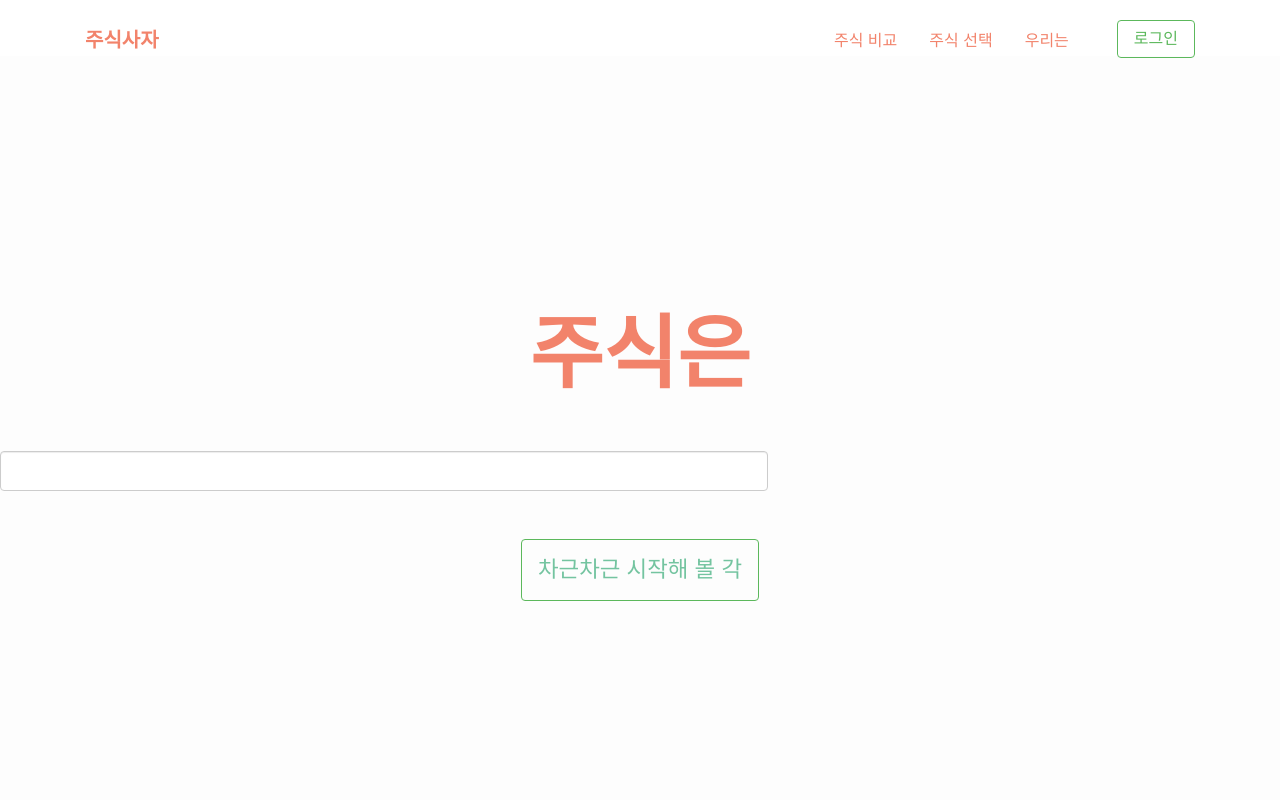
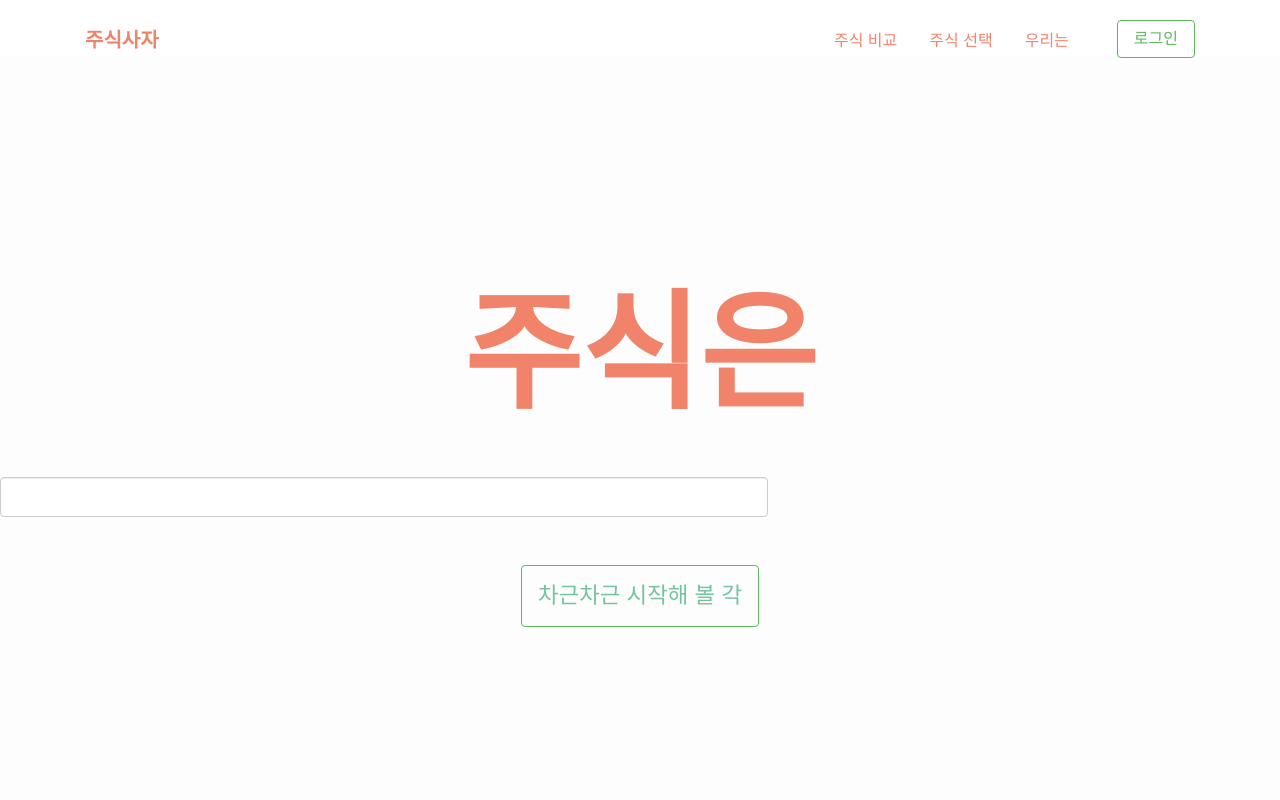
Before and after one commit to stocklion/stocklion.github.io, a website: page index.html in a window 1280 px wide. Shown: the top 800 px of the page. Drawn offline with nearby package versions, Linux system fonts and the light colour scheme.

Commit message:
Update index.html

```diff
--- a/index.html
+++ b/index.html
@@ -224,7 +224,7 @@ $(function() {
 
     <section class="centered">
         <header class=" text-center" style="color: rgb(242, 131, 107);">
-            <h1 class="text-center mb-5 pb-1" style="color: rgb(242, 131, 107); font-size: 10vh; font-weight: bold">
+            <h1 class="text-center mb-5 pb-1" style="color: rgb(242, 131, 107); font-size: 10vw; font-weight: bold">
                 주식은 <span class="element"></span>
             </h1>
         </header>
```
